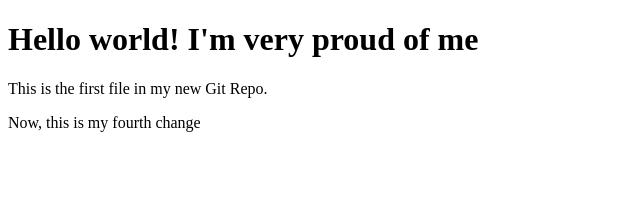
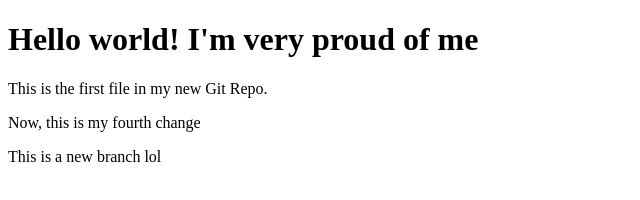
Before and after one commit to carloscr951201/Taller_github, a plain HTML site: page index.html in a window 1280 px wide. Shown: the whole page, without its empty margins (0-640 px from the left). Drawn offline with Linux system fonts and the light colour scheme.

Commit message:
Este es un nuevo cambio en nueva rama

```diff
--- a/index.html
+++ b/index.html
@@ -8,6 +8,7 @@
 <h1>Hello world! I'm very proud of me</h1>
 <p>This is the first file in my new Git Repo.</p>
 <p>Now, this is my fourth change</p>
+<p>This is a new branch lol</p>
 
 
 </body>
```
